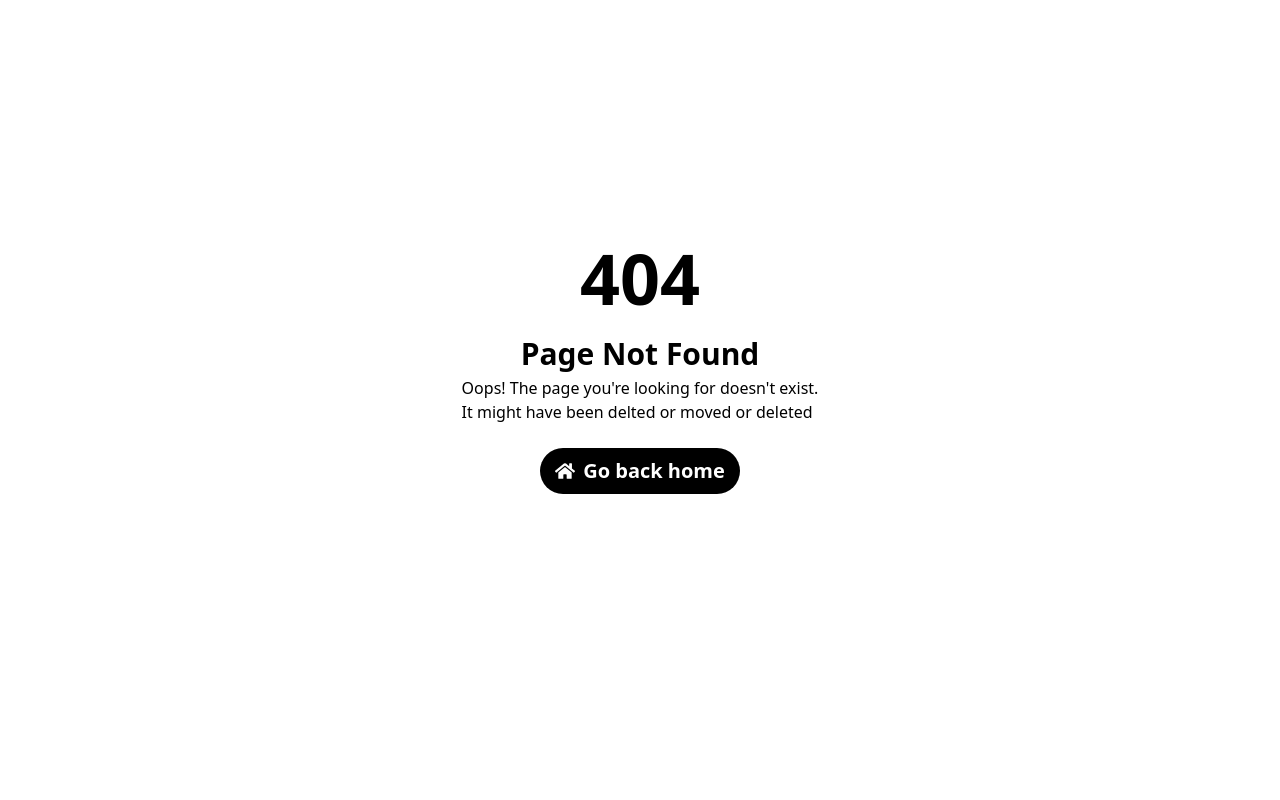
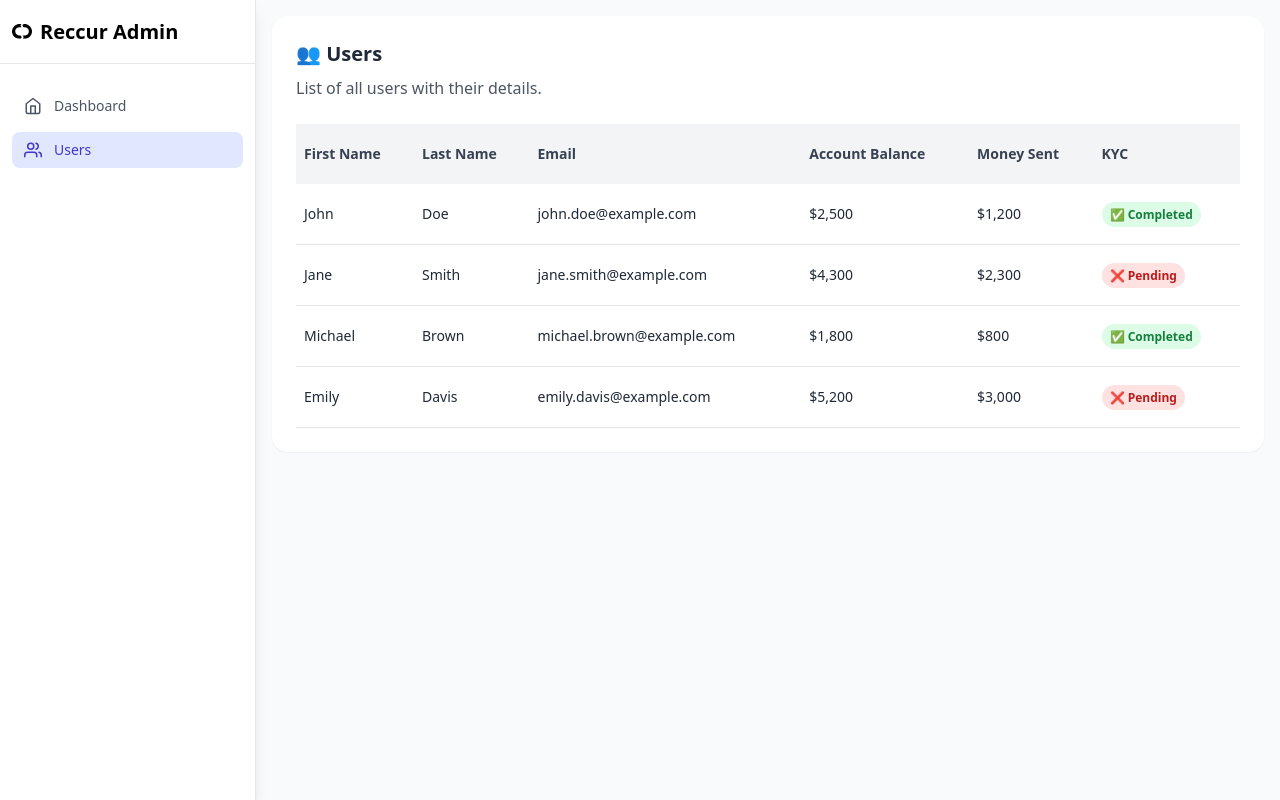
Before and after one commit to Emmyboii/Reccur-admin-dashboard, a React (Create React App) app: page /users in a window 1280 px wide. Before the commit this address had no page. Built offline with nearby package versions, Linux system fonts and the light colour scheme; sample sign-in values are in the browser's storage.

Commit message:
Integrated

```diff
--- a/src/App.js
+++ b/src/App.js
@@ -1,14 +1,19 @@
 import Dashboard from "./Pages/Dashboard";
-import { Route, Routes } from 'react-router-dom';
+import { Route, Routes } from "react-router-dom";
 import Login from "./Pages/Login";
 import NotFound from "./Pages/NotFound";
-import { useEffect } from "react";
-// import ProtectedRoute from "./Components/ProtectedRoutes";
-// import PublicRoute from "./Components/PublicRoute";
+import { useEffect, useState } from "react";
+import ProtectedRoute from "./Components/ProtectedRoutes";
+import PublicRoute from "./Components/PublicRoute";
+import Sidebar from "./Components/Sidebar";
+import Users from "./Pages/Users";
+import { FiMenu } from "react-icons/fi";
+
 function App() {
+  const [sidebarOpen, setSidebarOpen] = useState(false);
 
   useEffect(() => {
-    const timestamp = localStorage.getItem('tokenTimestamp');
+    const timestamp = localStorage.getItem("tokenTimestamp");
     const now = Date.now();
     const TWO_DAYS = 2 * 24 * 60 * 60 * 1000;
     if (timestamp && now - Number(timestamp) > TWO_DAYS) {
@@ -17,15 +22,74 @@ function App() {
   }, []);
 
   return (
-    <div className="App">
-      <Routes>
-        <Route path="/" element={<Dashboard />} />
-        {/* <Route path="/" element={<ProtectedRoute><Dashboard /></ProtectedRoute>} /> */}
-        <Route path="/login" element={<Login />} />
-        {/* <Route path="/login" element={<PublicRoute><Login /></PublicRoute>} /> */}
-        <Route path="*" element={<NotFound />} />
-      </Routes>
+    <div className="flex min-h-screen bg-gray-50">
+      {/* Sidebar for desktop */}
+      <div className="hidden mp:block w-64 bg-white shadow-lg">
+        <Sidebar />
+      </div>
 
+      {/* Mobile sidebar (drawer) */}
+      {sidebarOpen && (
+        <>
+          {/* Overlay */}
+          <div
+            className="fixed inset-0 bg-black bg-opacity-30 z-30"
+            onClick={() => setSidebarOpen(false)}
+          />
+
+          {/* Sidebar */}
+          <div
+            className={`fixed inset-y-0 left-0 w-64 bg-white h-full shadow-lg z-40 transform transition-transform duration-300 ${sidebarOpen ? "translate-x-0" : "-translate-x-full"
+              }`}
+          >
+            <Sidebar closeSidebar={() => setSidebarOpen(false)} />
+          </div>
+        </>
+      )}
+
+      {/* Main content */}
+      <div className="flex-1 flex flex-col">
+        {/* Top bar with menu button for mobile */}
+        <div className="mp:hidden flex items-center justify-between bg-white p-4 shadow-sm">
+          <button
+            onClick={() => setSidebarOpen(true)}
+            className="text-gray-700 text-2xl"
+          >
+            <FiMenu />
+          </button>
+          <h1 className="text-xl font-bold">Reccur Admin</h1>
+        </div>
+
+        <div className="p-4 flex-1">
+          <Routes>
+            <Route
+              path="/"
+              element={
+                <ProtectedRoute>
+                  <Dashboard />
+                </ProtectedRoute>
+              }
+            />
+            <Route
+              path="/users"
+              element={
+                <ProtectedRoute>
+                  <Users />
+                </ProtectedRoute>
+              }
+            />
+            <Route
+              path="/login"
+              element={
+                <PublicRoute>
+                  <Login />
+                </PublicRoute>
+              }
+            />
+            <Route path="*" element={<NotFound />} />
+          </Routes>
+        </div>
+      </div>
     </div>
   );
 }
--- /dev/null
+++ b/src/Components/Sidebar.jsx
@@ -0,0 +1,49 @@
+import { NavLink } from "react-router-dom";
+import { FiHome, FiUsers } from "react-icons/fi";
+import Logo from "../Images/Logo base2.svg";
+
+const Sidebar = ({ closeSidebar }) => {
+  return (
+    <div className="h-screen w-64 bg-white border-r border-gray-200 flex flex-col">
+      {/* Logo/Header */}
+      <div className="h-16 flex items-center px-3 border-b border-gray-200">
+        <a href="/" onClick={closeSidebar}>
+          <div className="flex gap-2 items-center">
+            <img className="3xl:size-10" src={Logo} alt="" />
+            <h1 className="text-xl font-bold">Reccur Admin</h1>
+          </div>
+        </a>
+      </div>
+
+      {/* Nav Links */}
+      <nav className="flex flex-col mt-6 space-y-2 px-3">
+        <NavLink
+          to="/"
+          end
+          onClick={closeSidebar}
+          className={({ isActive }) =>
+            `flex items-center gap-3 px-3 py-2 rounded-lg text-sm font-medium
+            ${isActive ? "bg-indigo-100 text-indigo-700" : "text-gray-600 hover:bg-gray-100"}`
+          }
+        >
+          <FiHome size={18} />
+          Dashboard
+        </NavLink>
+
+        <NavLink
+          to="/users"
+          onClick={closeSidebar}
+          className={({ isActive }) =>
+            `flex items-center gap-3 px-3 py-2 rounded-lg text-sm font-medium
+            ${isActive ? "bg-indigo-100 text-indigo-700" : "text-gray-600 hover:bg-gray-100"}`
+          }
+        >
+          <FiUsers size={18} />
+          Users
+        </NavLink>
+      </nav>
+    </div>
+  );
+};
+
+export default Sidebar;
--- a/src/Pages/Login.jsx
+++ b/src/Pages/Login.jsx
@@ -50,7 +50,7 @@ const Login = () => {
         setIsSubmitting(true);
 
         try {
-            const response = await fetch(`${process.env.REACT_APP_BACKEND_URL}/login`, {
+            const response = await fetch(`https://reccur-141b5bf0e007.herokuapp.com/api/v1/login`, {
                 method: 'POST',
                 headers: {
                     Accept: 'application/json',
@@ -109,7 +109,7 @@ const Login = () => {
                         </div>
                     </a>
                 </div>
-                <div className='mx-auto flex flex-col w-[500px] flex flex-col justify-center h-[90vh]'>
+                <div className='mx-auto flex flex-col w-[500px] justify-center h-[90vh]'>
                     <div className='flex flex-col gap-4 items-center'>
                         <p className='text-[#1D1C1F] text-[36px] 3xl:text-[58px] text-center font-semibold'>Sign in</p>
                     </div>
--- /dev/null
+++ b/src/Pages/Users.jsx
@@ -0,0 +1,128 @@
+import { useState } from "react";
+
+const Users = () => {
+    const [users] = useState([
+        {
+            id: 1,
+            firstName: "John",
+            lastName: "Doe",
+            email: "john.doe@example.com",
+            balance: 2500,
+            sent: 1200,
+            kyc: true,
+        },
+        {
+            id: 2,
+            firstName: "Jane",
+            lastName: "Smith",
+            email: "jane.smith@example.com",
+            balance: 4300,
+            sent: 2300,
+            kyc: false,
+        },
+        {
+            id: 3,
+            firstName: "Michael",
+            lastName: "Brown",
+            email: "michael.brown@example.com",
+            balance: 1800,
+            sent: 800,
+            kyc: true,
+        },
+        {
+            id: 4,
+            firstName: "Emily",
+            lastName: "Davis",
+            email: "emily.davis@example.com",
+            balance: 5200,
+            sent: 3000,
+            kyc: false,
+        },
+    ]);
+
+    return (
+        <div className="p-6 bg-white rounded-2xl shadow-sm">
+            <h2 className="text-xl font-bold text-gray-800">👥 Users</h2>
+            <p className="mt-2 text-gray-600">List of all users with their details.</p>
+
+            <div className="mt-6 overflow-x-auto">
+                <table className="w-full min-w-[700px] border-collapse hidden mp:table">
+                    <thead>
+                        <tr className="bg-gray-100 text-left text-gray-700 text-sm">
+                            <th className="px-2 py-5">First Name</th>
+                            <th className="px-2 py-5">Last Name</th>
+                            <th className="px-2 py-5">Email</th>
+                            <th className="px-2 py-5">Account Balance</th>
+                            <th className="px-2 py-5">Money Sent</th>
+                            <th className="px-2 py-5">KYC</th>
+                        </tr>
+                    </thead>
+                    <tbody>
+                        {users.map((user) => (
+                            <tr
+                                key={user.id}
+                                className="border-b hover:bg-gray-50 text-sm text-gray-800"
+                            >
+                                <td className="px-2 py-5">{user.firstName}</td>
+                                <td className="px-2 py-5">{user.lastName}</td>
+                                <td className="px-2 py-5">{user.email}</td>
+                                <td className="px-2 py-5">${user.balance.toLocaleString()}</td>
+                                <td className="px-2 py-5">${user.sent.toLocaleString()}</td>
+                                <td className="px-2 py-5">
+                                    {user.kyc ? (
+                                        <span className="px-2 py-1 text-xs font-semibold text-green-700 bg-green-100 rounded-full">
+                                            ✅ Completed
+                                        </span>
+                                    ) : (
+                                        <span className="px-2 py-1 text-xs font-semibold text-red-700 bg-red-100 rounded-full">
+                                            ❌ Pending
+                                        </span>
+                                    )}
+                                </td>
+                            </tr>
+                        ))}
+                    </tbody>
+                </table>
+
+                {/* Mobile View (Cards) */}
+                <div className="grid gap-4 mp:hidden mt-4">
+                    {users.map((user) => (
+                        <div
+                            key={user.id}
+                            className="border rounded-xl p-4 shadow-sm bg-gray-50"
+                        >
+                            <p className="font-bold text-gray-800">
+                                {user.firstName} {user.lastName}
+                            </p>
+                            <p className="text-sm text-gray-600">{user.email}</p>
+                            <div className="mt-2 text-sm text-gray-700 space-y-1">
+                                <p>
+                                    <span className="font-semibold">Balance:</span> $
+                                    {user.balance.toLocaleString()}
+                                </p>
+                                <p>
+                                    <span className="font-semibold">Sent:</span> $
+                                    {user.sent.toLocaleString()}
+                                </p>
+                                <p>
+                                    <span className="font-semibold">KYC:</span>{" "}
+                                    {user.kyc ? (
+                                        <span className="text-green-600 font-semibold">
+                                            ✅ Completed
+                                        </span>
+                                    ) : (
+                                        <span className="text-red-600 font-semibold">
+                                            ❌ Pending
+                                        </span>
+                                    )}
+                                </p>
+                            </div>
+                        </div>
+                    ))}
+                </div>
+            </div>
+        </div>
+    );
+};
+
+export default Users;
--- a/tailwind.config.js
+++ b/tailwind.config.js
@@ -4,7 +4,25 @@ module.exports = {
     "./src/**/*.{js,jsx,ts,tsx}",
   ],
   theme: {
-    extend: {},
+    extend: {
+      screens: {
+        '3xl': '2050px',
+        'mf': '950px',
+        'mp': '980px',
+        'mc': '900px',
+        'mk': '850px',
+        'mh': '700px',
+        'sh': '600px',
+        'sd': '550px',
+        'sa': '500px',
+        'sp': '450px',
+        'sk': '400px',
+        'sn': '425px',
+        'sc': '360px',
+        'sr': '340px',
+        'sb': '300px',
+      }
+    },
   },
   plugins: [],
 }
```
Also changed, not shown: src/Components/ProtectedRoutes.jsx (+10 -11 lines), src/Pages/Dashboard.jsx (+99 -47 lines).
